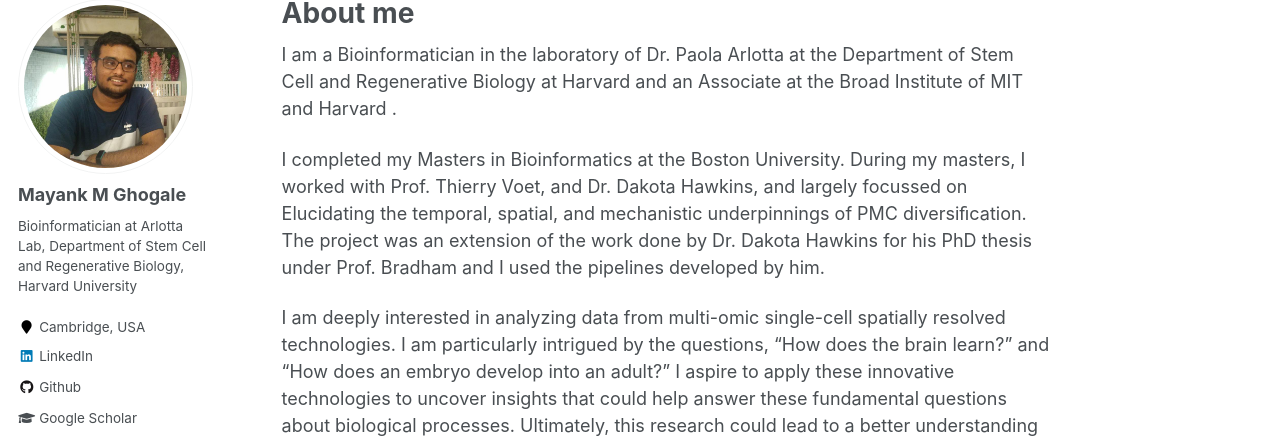
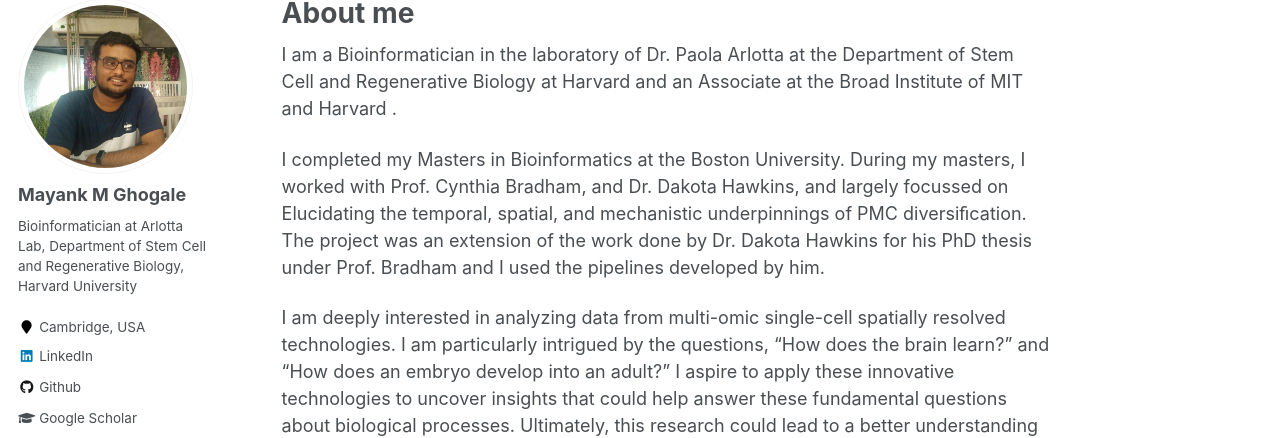
Before and after one commit to Mayank0512/Mayank0512.github.io, a Jekyll site: the page built from _pages/about.md, in a window 1280 px wide. Shown: the part 119-557 px from the top of the page. Built offline with Jekyll 4.4.1, drawn with Linux system fonts in a browser that asks for light colours; some web fonts are replaced.

Commit message:
Update about.md

```diff
--- a/_pages/about.md
+++ b/_pages/about.md
@@ -10,6 +10,6 @@ redirect_from:
 
 I am a Bioinformatician in the laboratory of Dr. Paola Arlotta at the Department of Stem Cell and Regenerative Biology at Harvard and an Associate at the Broad Institute of MIT and Harvard .
 
-I completed my Masters in Bioinformatics at the Boston University. During my masters, I worked with Prof. Thierry Voet, and Dr. Dakota Hawkins, and largely focussed on Elucidating the temporal, spatial, and mechanistic underpinnings of PMC diversiﬁcation. The project was an extension of the work done by Dr. Dakota Hawkins for his PhD thesis under Prof. Bradham and I used the pipelines developed by him.
+I completed my Masters in Bioinformatics at the Boston University. During my masters, I worked with Prof. Cynthia Bradham, and Dr. Dakota Hawkins, and largely focussed on Elucidating the temporal, spatial, and mechanistic underpinnings of PMC diversiﬁcation. The project was an extension of the work done by Dr. Dakota Hawkins for his PhD thesis under Prof. Bradham and I used the pipelines developed by him.
 
 I am deeply interested in analyzing data from multi-omic single-cell spatially resolved technologies. I am particularly intrigued by the questions, “How does the brain learn?” and “How does an embryo develop into an adult?” I aspire to apply these innovative technologies to uncover insights that could help answer these fundamental questions about biological processes. Ultimately, this research could lead to a better understanding of the mechanisms underlying complex diseases such as Alzheimer’s disease (AD) and autism spectrum disorder (ASD), paving the way for the development of effective treatments.
```
